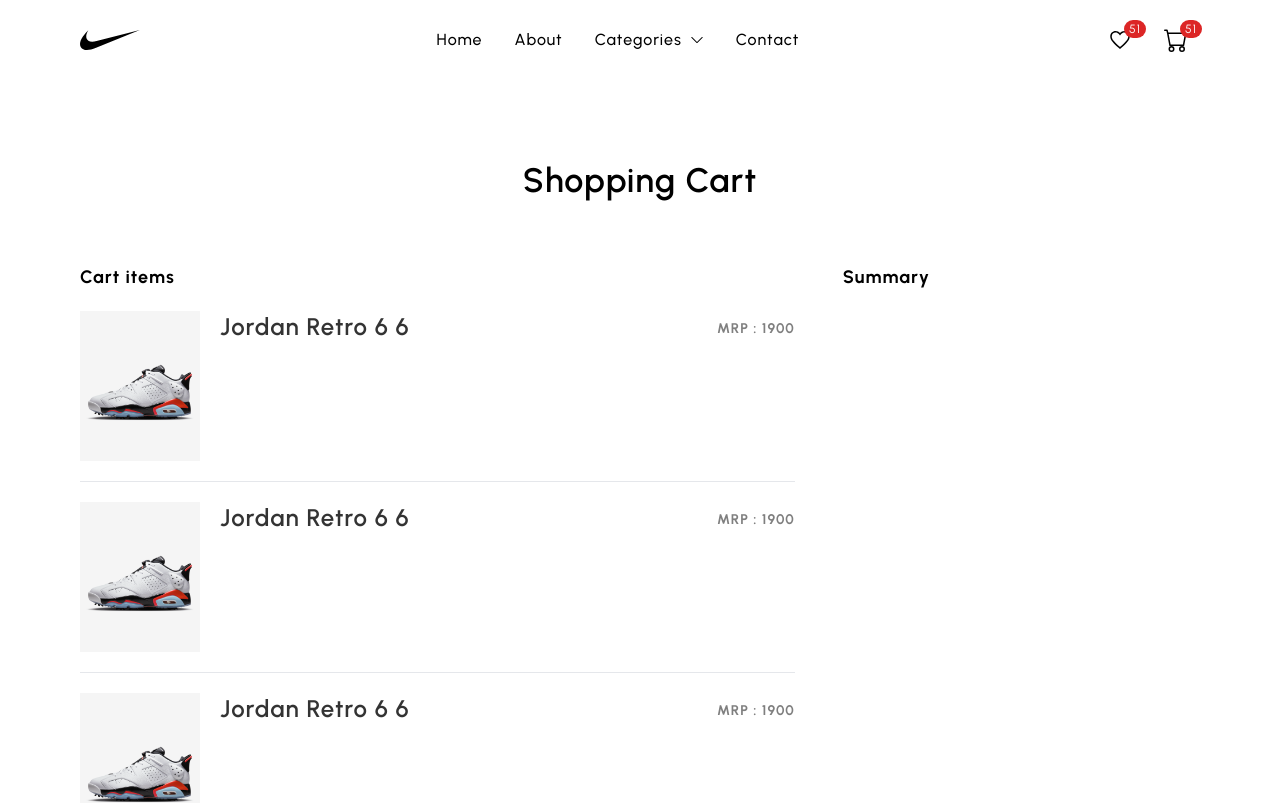
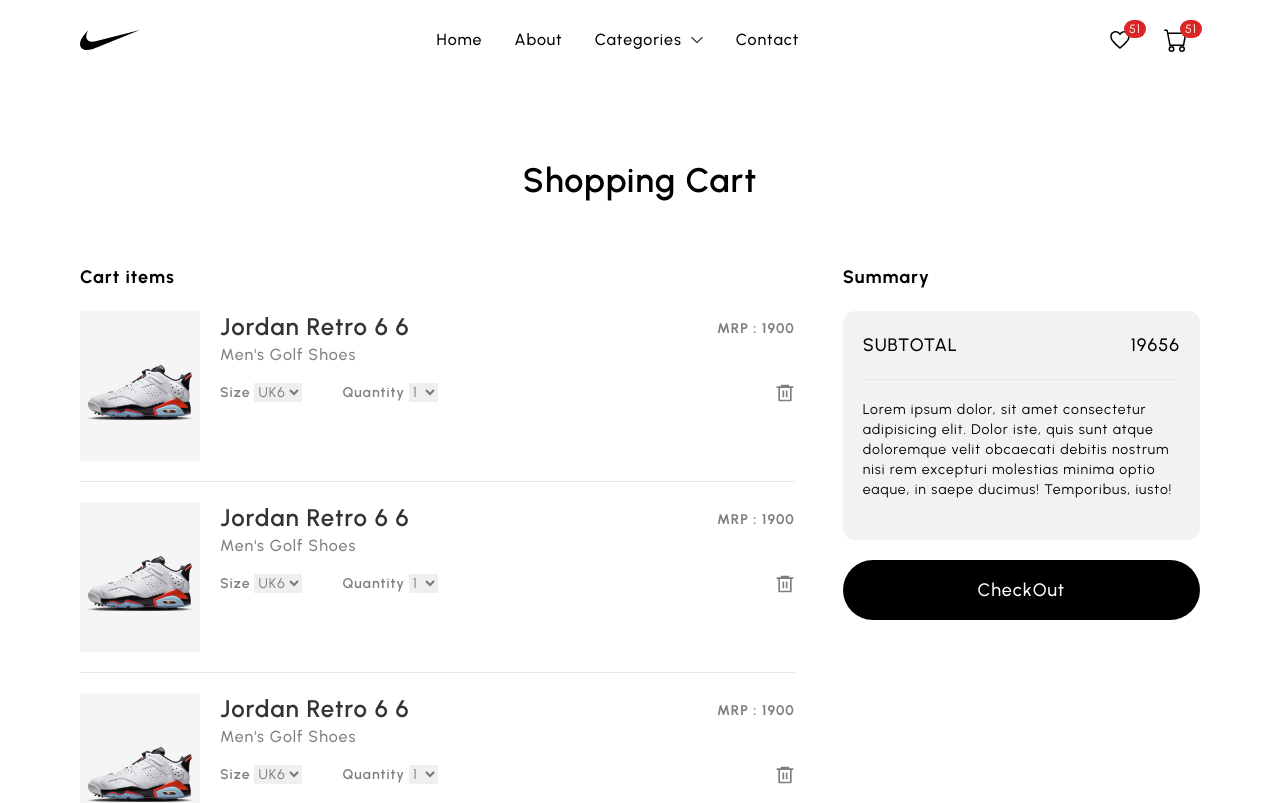
Before and after one commit to Akshat2Jain/ShirtSquad, a Next.js app in the folder client/: page /cart in a window 1280 px wide. Shown: the top 803 px of the page. Built offline with nearby package versions, Linux system fonts and the light colour scheme.

Commit message:
added failed and success pages

```diff
--- a/client/components/CartItem.jsx
+++ b/client/components/CartItem.jsx
@@ -23,6 +23,38 @@ const CartItem = () => {
             MRP : 1900
           </div>
         </div>
+        {/* Product subtitle */}
+        <div className="text-md font-medium text-black/[0.5] hidden md:block">
+          Men&apos;s Golf Shoes
+        </div>
+        {/* Size */}
+        <div className="flex items-center justify-between mt-4">
+          <div className="flex items-center gap-2 md:gap-10 text-black/[0.5] text-sm md:text-md">
+            <div className="flex items-center gap-1">
+              <div className="font-semibold">Size</div>
+              <select className="hover:text-black">
+                <option value="1">UK6</option>
+                <option value="1">UK6</option>
+                <option value="1">UK6</option>
+                <option value="1">UK6</option>
+                <option value="1">UK6</option>
+                <option value="1">UK6</option>
+              </select>
+            </div>
+            <div className="flex items-center gap-1">
+              <div className="font-semibold">Quantity</div>
+              <select className="hover:text-black">
+                <option value="1">1</option>
+                <option value="1">2</option>
+                <option value="1">3</option>
+                <option value="1">4</option>
+                <option value="1">5</option>
+                <option value="1">6</option>
+              </select>
+            </div>
+          </div>
+          <RiDeleteBin6Line className="cursor-pointer text-black/[0.5] hover:text-black text-[16px] md:text-[20px]" />
+        </div>
       </div>
     </div>
   );
--- a/client/pages/cart.js
+++ b/client/pages/cart.js
@@ -26,8 +26,47 @@ const Cart = () => {
           {/* ********************* */}
           <div className="flex-[1]">
             <div className="text-lg font-bold">Summary</div>
+            <div className="p-5 my-5 bg-black/[0.05] rounded-xl">
+              <div className="flex justify-between">
+                <div className="uppercase text-md md:text-lg font-medium text-black">
+                  Subtotal
+                </div>
+                <div className="text-md md:text-lg font-medium text-black">
+                  19656
+                </div>
+              </div>
+              <div className="text-sm md:text-md py-5 border-t mt-5">
+                Lorem ipsum dolor, sit amet consectetur adipisicing elit. Dolor
+                iste, quis sunt atque doloremque velit obcaecati debitis nostrum
+                nisi rem excepturi molestias minima optio eaque, in saepe
+                ducimus! Temporibus, iusto!
+              </div>
+            </div>
+            {/* Buy Now button */}
+            <button className="w-full py-4 rounded-full bg-black text-white text-lg font-medium transition-transform active:scale-95 mb-3 hover:opacity-75">
+              CheckOut
+            </button>
           </div>
         </div>
+
+
+        {/* This is empty screen  */}
+
+        {/* <div className="flex-[2] flex flex-col items-center pb-[50px] md:mt-14">
+          <img src="/empty-cart.jpg" alt="cart" width={300} height={300} />
+          <span className="text-xl font-bold">Your Cart is empty</span>
+          <span className="text-center mt-4">
+            Looks like you have not added anything in your cart
+            <br />
+            Go ahead and explore top categories
+          </span>
+          <Link
+            href="/"
+            className="py-4 px-8 rounded-full bg-black text-white text-lg font-medium transition-transform active:scale-95 mb-3 hover:opacity-75 mt-8"
+          >
+            Continue Shopping
+          </Link>
+        </div> */}
       </Wrapper>
     </div>
   );
--- /dev/null
+++ b/client/pages/failed.js
@@ -0,0 +1,25 @@
+import React from "react";
+import Wrapper from "@/components/Wrapper";
+import Link from "next/link";
+
+const Failed = () => {
+    return (
+        <div className="min-h-[650px] flex items-center">
+            <Wrapper>
+                <div className="max-w-[600px] rounded-lg p-5 border border-black mx-auto flex flex-col">
+                    <div className="text-2xl font-bold">Payment failed!</div>
+                    <div className="text-base mt-5">
+                        For any product related query, drop an email to
+                    </div>
+                    <div className="underline">shoeshopcontact@shop.com</div>
+
+                    <Link href="/" className="font-bold mt-5">
+                        Continue Shopping
+                    </Link>
+                </div>
+            </Wrapper>
+        </div>
+    );
+};
+
+export default Failed;
--- /dev/null
+++ b/client/pages/success.js
@@ -0,0 +1,30 @@
+import React from "react";
+import Wrapper from "@/components/Wrapper";
+import Link from "next/link";
+
+const Success = () => {
+    return (
+        <div className="min-h-[650px] flex items-center">
+            <Wrapper>
+                <div className="max-w-[600px] rounded-lg p-5 border border-black mx-auto flex flex-col">
+                    <div className="text-2xl font-bold">
+                        Thanks for shopping with us!
+                    </div>
+                    <div className="text-lg font-bold mt-2">
+                        Your order has been placed successfully.
+                    </div>
+                    <div className="text-base mt-5">
+                        For any product related query, drop an email to
+                    </div>
+                    <div className="underline">shoeshopcontact@shop.com</div>
+
+                    <Link href="/" className="font-bold mt-5">
+                        Continue Shopping
+                    </Link>
+                </div>
+            </Wrapper>
+        </div>
+    );
+};
+
+export default Success;
```
